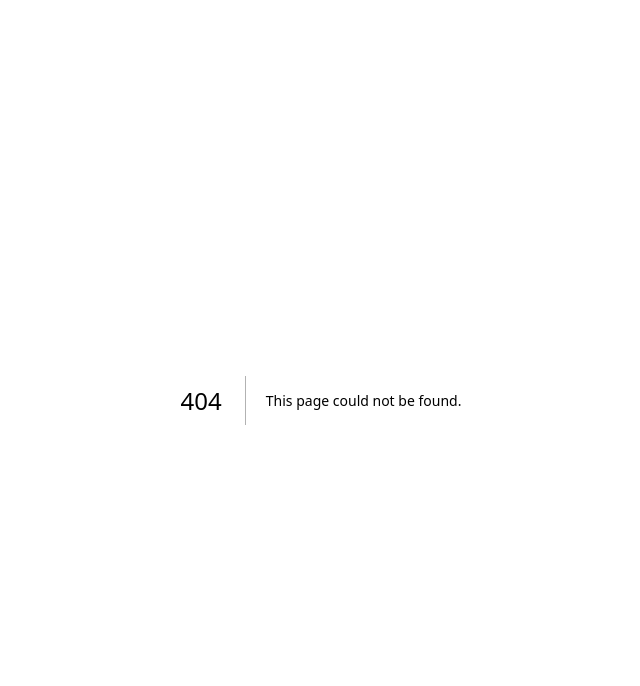
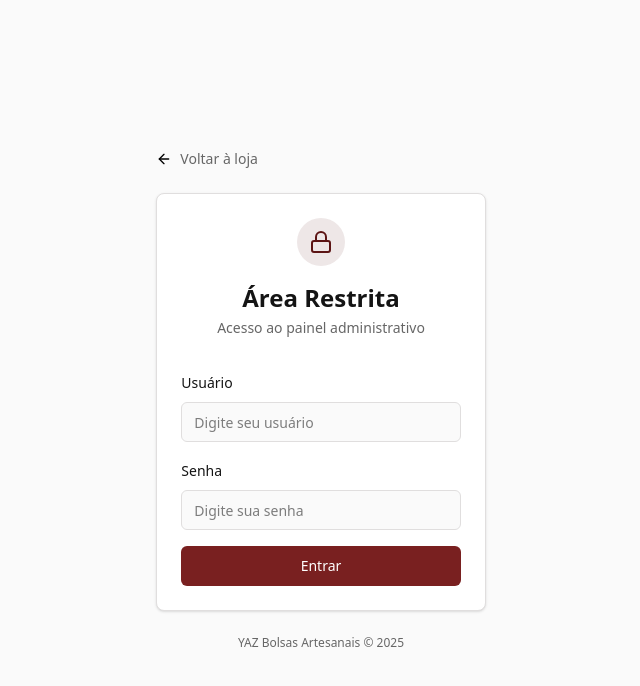
Before and after one commit to yaslazarim/yaz-ecommerce, a Next.js app: page /login in a window 1280 px wide. Before the commit this address had no page. Shown: the top 686 px of the page, without its empty margins (319-959 px from the left). Built offline with nearby package versions, Linux system fonts and the light colour scheme.

Commit message:
feat: implement login page

```diff
--- /dev/null
+++ b/src/app/login/page.tsx
@@ -0,0 +1,56 @@
+"use client";
+import { ArrowLeft, Lock } from "lucide-react";
+import Link from "next/link";
+
+
+export default function LoginPage() {
+  return (
+
+    <div className="flex items-center justify-center bg-app min-h-screen w-full">
+      <div className="flex flex-col">
+        <div className="mb-6">
+          <Link href="/" className="flex gap-2 items-center">
+            <ArrowLeft className="h-4 w-4" />
+            <span className="text-muted font-medium text-sm">Voltar à loja</span>
+          </Link>
+        </div>
+        <div className="bg-surface rounded-lg border border-default shadow-sm">
+          <div className="flex flex-col items-center p-6 pb-2 text-center">
+            <div className="bg-accent/10 w-12 h-12 rounded-full flex items-center justify-center mx-auto mb-4">
+              <Lock className="h-6 w-6 text-accent" />
+            </div>
+            <h3 className="text-2xl font-bold text-main">Área Restrita</h3>
+            <span className="text-sm text-muted mt-1">Acesso ao painel administrativo</span>
+          </div>
+
+          <form className="p-6 space-y-4">
+            <div className="space-y-2">
+              <label htmlFor="username" className="text-sm font-medium text-main">Usuário</label>
+              <input type="username" placeholder="Digite seu usuário" className="w-full h-10 rounded-md border border-default bg-app text-sm px-3 py-2 mt-2" />
+            </div>
+
+            <div className="space-y-2">
+              <label htmlFor="password" className="text-sm font-medium text-main">Senha</label>
+              <input type="password" placeholder="Digite sua senha" className="w-full h-10 rounded-md border border-default bg-app text-sm px-3 py-2 mt-2" />
+            </div>
+
+            <button
+              type="submit"
+              className="inline-flex items-center justify-center w-full gap-2 bg-brand text-white text-sm rounded-md font-medium h-10 cursor-pointer hover:bg-accent transition-colors duration-300"
+            >
+              Entrar
+            </button>
+
+          </form>
+        </div>
+
+        <p className="text-center text-xs text-muted mt-6">
+          YAZ Bolsas Artesanais © {new Date().getFullYear()}
+        </p>
+      </div>
+
+
+
+    </div>
+  )
+}
```
Also changed, not shown: src/app/admin/page.tsx (+3 -4 lines).
